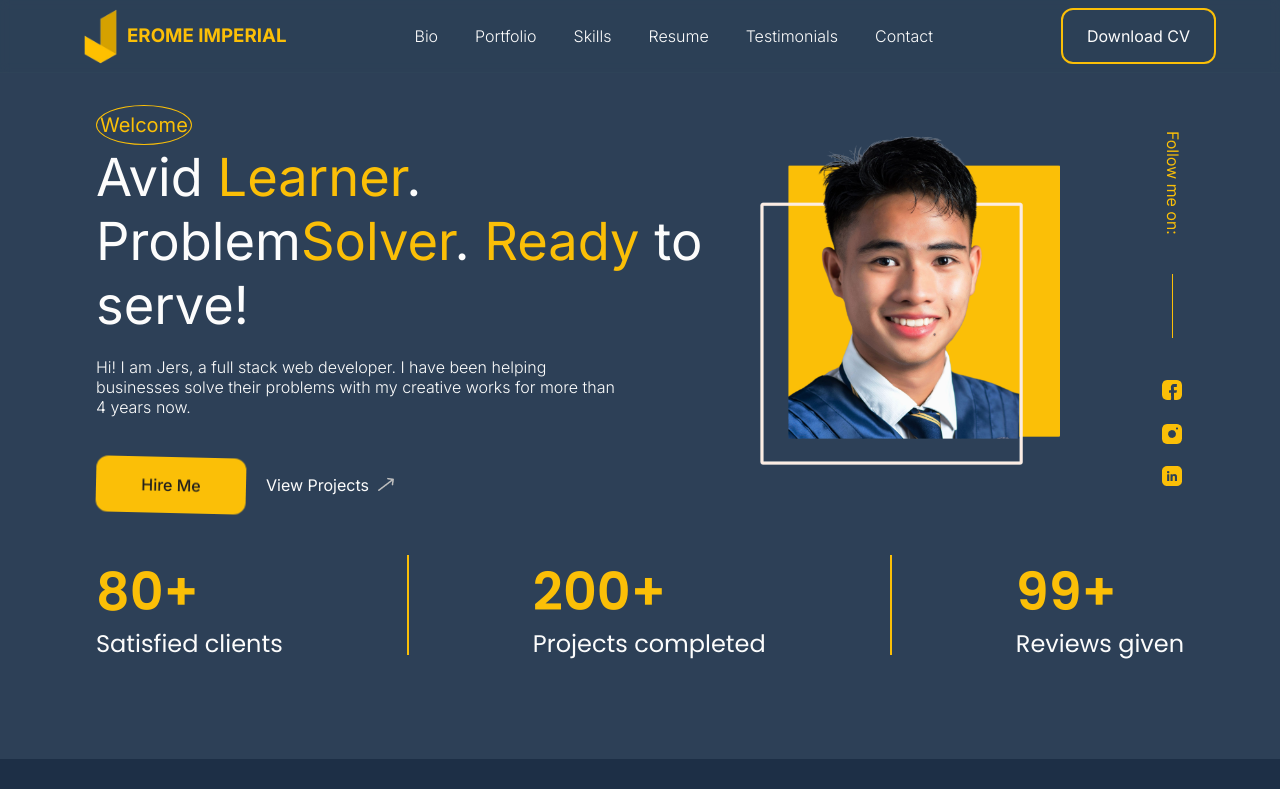
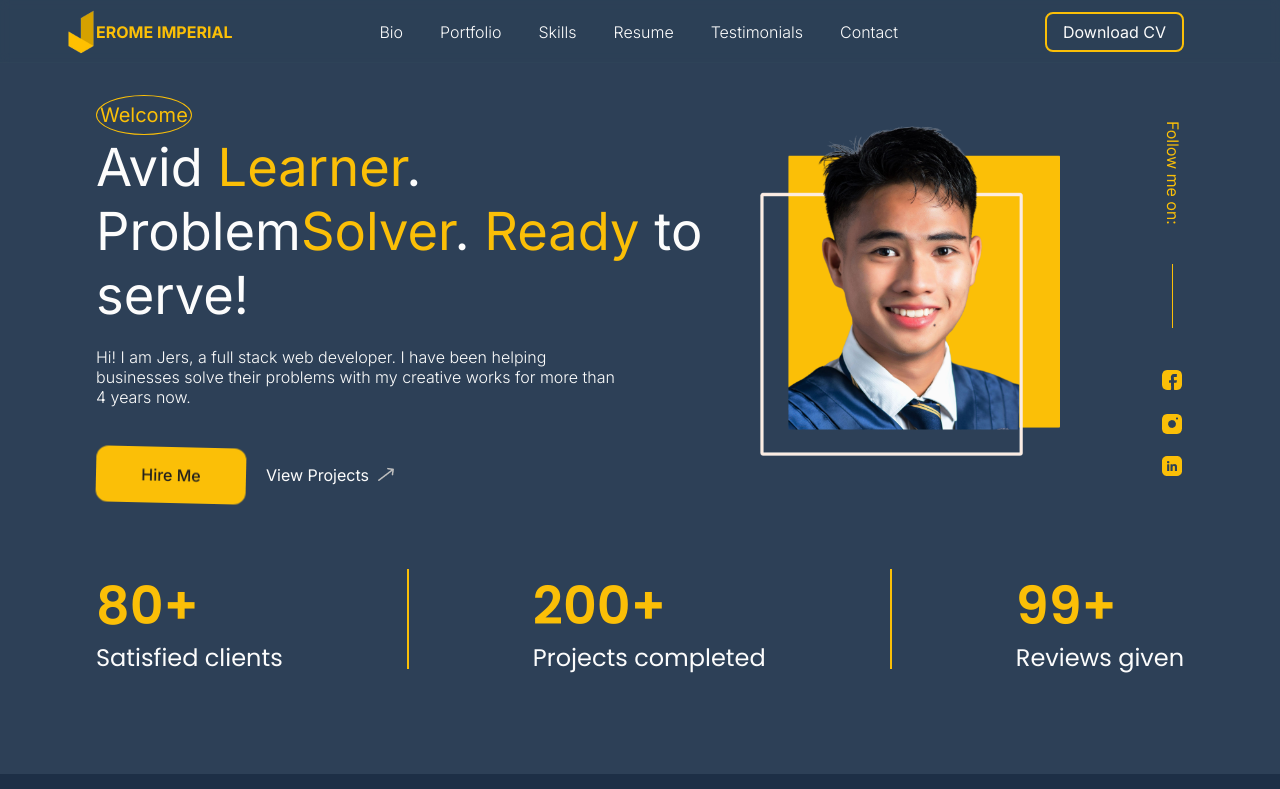
Before and after one commit to romeyiow/personal-portfolio, a React (Vite) app: page / in a window 1280 px wide. Shown: the top 789 px of the page. Built offline with nearby package versions, Linux system fonts and the light colour scheme.

Commit message:
Resized nav and hero elements

```diff
--- a/public/assets/css/styles.css
+++ b/public/assets/css/styles.css
@@ -183,7 +183,8 @@ section {
 /* ========================================================= */
 
 nav {
-    padding: 0.3em calc(10vw/2);
+    padding: 0.35em calc(15vw/2);
+    /* margin-top:; */
     /* margin: auto; */
     margin-bottom: 2.5vw;
     overflow-x: hidden;
@@ -259,17 +260,21 @@ nav {
 }
 
 .identifier .wrapper-logo {
-    width: 63px;
+    width: 50px;
+    height: auto;
+    object-fit: contain;
     aspect-ratio: 1/1;
 
     background-image: url(../images/nav/jlogo.png);
     background-size: cover;
     background-position: 5px;
     background-repeat: no-repeat;
+    position: absolute;
+    left:-45px;
 }
 
 .identifier .name {
-    font-size: var(--fz-h3);
+    font-size: var(--fz-h4);
     font-family: var(--ff-main);
     color: var(--c-accent);
     font-weight: 700;
@@ -316,8 +321,8 @@ nav {
 .dlcv a.dl-btn {
     display: block;
     text-wrap: nowrap;
-    border-radius: 12px;
-    padding: 16px 24px;
+    border-radius: 8px;
+    padding: 8px 16px;
     border: 2px solid var(--c-accent);
 }
 
@@ -332,7 +337,7 @@ section.hero {
     display: flex;
     align-items: center;
     justify-content: space-between;
-    margin-bottom: 5vh !important;
+    margin-bottom: 5vw !important;
     /* border: 1px solid red; */
 }
 
--- a/src/components/Navbar.jsx
+++ b/src/components/Navbar.jsx
@@ -15,7 +15,7 @@ export default function Navbar() {
                     <a href="#contact" className="nav-link">Contact</a>
                 </div>
                 <div className="dlcv">
-                    <a className="dl-btn" href="#">
+                    <a className="dl-btn" href="https://drive.google.com/uc?export=download&id=1klDteliOOZTXhd4Y9mA1Ga6fg533zFeN" download>
                         Download CV
                     </a>
                 </div>
```
